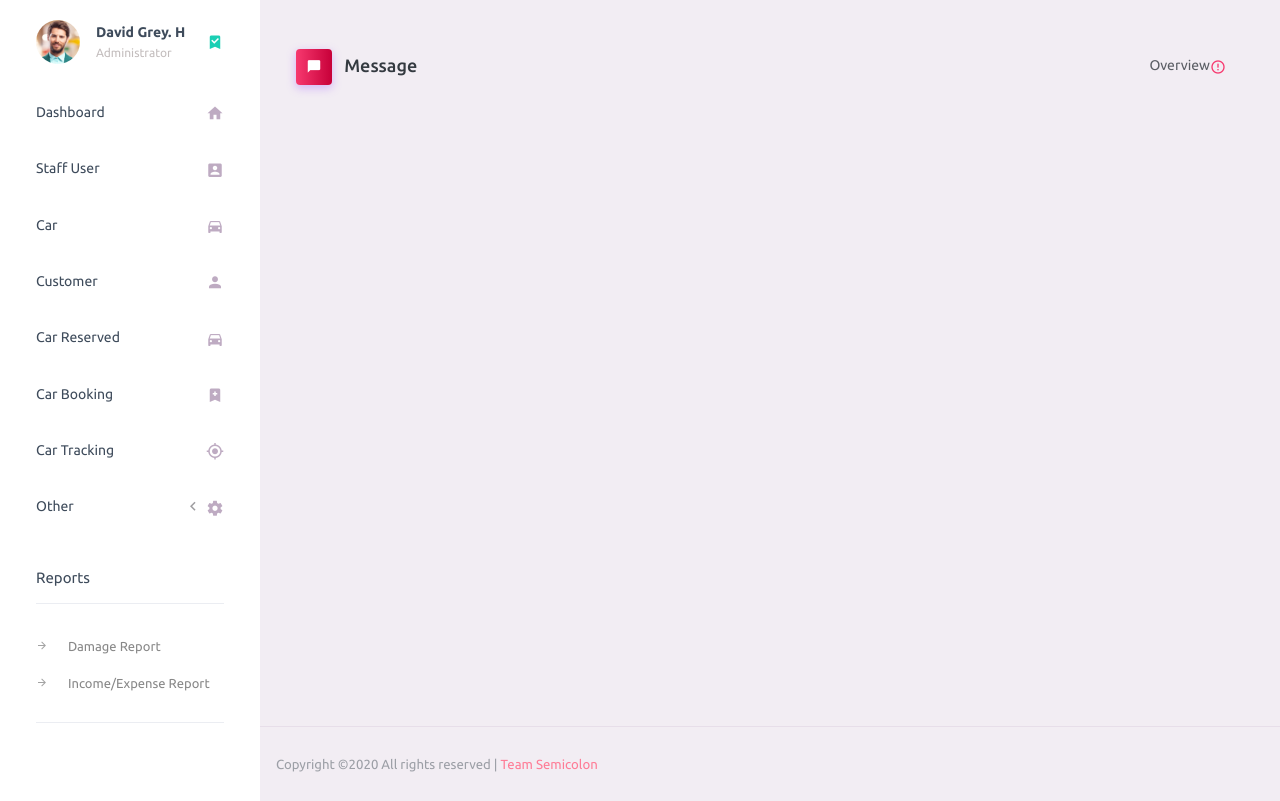
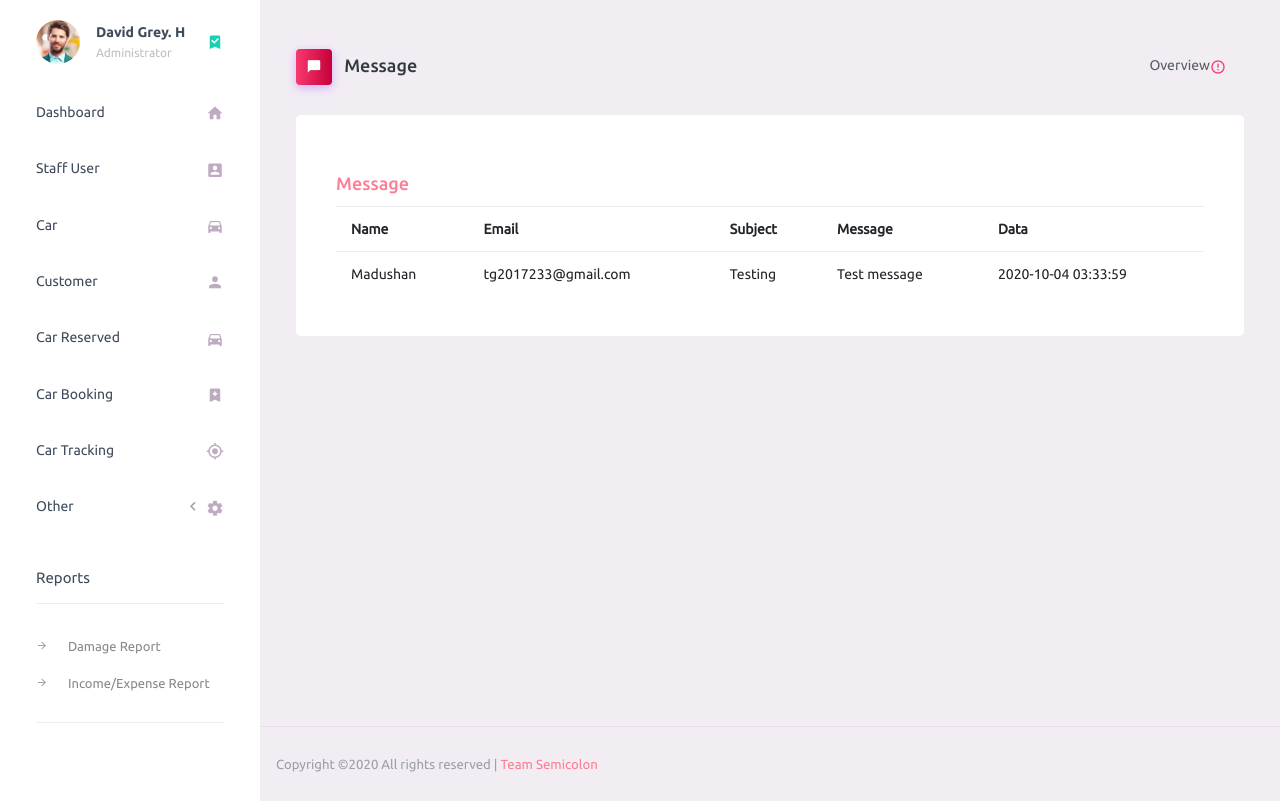
Before and after one commit to MadushanSandaru1/CRMS, a CodeIgniter app: page /database/index.php/home/crms_message in a window 1280 px wide. Shown: the part 70-871 px from the top of the page. Run offline with CodeIgniter, Linux system fonts and the light colour scheme; data comes from the database, SQL or seed files in the repository.

Commit message:
message page added

```diff
--- a/application/controllers/Home.php
+++ b/application/controllers/Home.php
@@ -82,7 +82,10 @@ class Home extends CI_Controller {
     //crms dashboard page
     public function crms_dash()
     {
-        $this->load->view('crms_dashboard');
+        $this->load->model("Customer_message");
+        $data["fetch_data"]=$this->Customer_message->getCustomMessage_header();
+        $this->load->view('crms_dashboard',$data);
+//        $this->load->view('crms_dashboard');
     }
 
     //crms staff user page
@@ -174,6 +177,9 @@ class Home extends CI_Controller {
     //crms message page
     public function crms_message()
     {
-        $this->load->view('crms_message');
+        $this->load->model("Customer_message");
+        $data["fetch_data"]=$this->Customer_message->getCustomMessage();
+//        $this->load->view('crms_message');
+        $this->load->view('crms_message',$data);
     }
 }
--- a/application/models/Customer_message.php
+++ b/application/models/Customer_message.php
@@ -14,4 +14,17 @@ class Customer_message extends CI_Model {
 
         return $this->db->insert('customer_message', $data);
     }
+
+    function getCustomMessage(){
+        $query=$this->db->query("SELECT * FROM customer_message ORDER BY received_time DESC ");
+//        $query=$this->db->get("customer_message");
+
+        return $query;
+    }
+
+    function getCustomMessage_header(){
+        $query1=$this->db->query("SELECT * FROM customer_message ORDER BY received_time DESC LIMIT 2");
+
+        return $query1;
+    }
 }
--- a/application/views/crms_header.php
+++ b/application/views/crms_header.php
@@ -85,10 +85,22 @@
                             <div class="dropdown-divider"></div>
                             <a class="dropdown-item preview-item">
                                 <div class="preview-thumbnail">
-                                    <img src="<?php echo base_url('assets/images/customers/customer2.jpg');?>" alt="image" class="profile-pic">
+<!--                                    <img src="--><?php //echo base_url('assets/images/customers/customer2.jpg');?><!--" alt="image" class="profile-pic">-->
                                 </div>
                                 <div class="preview-item-content d-flex align-items-start flex-column justify-content-center">
-                                    <h6 class="preview-subject ellipsis mb-1 font-weight-normal">Mark send you a message</h6>
+
+                                    <?php
+                                    foreach($fetch_data->result() as $row){
+                                        ?>
+                                        <h6 class="preview-subject ellipsis mb-1 font-weight-normal"><?php echo $row->subject;?></h6>
+                                            <?php echo $row->name;?><br>
+
+<!--                                            --><?php //echo $row->received_time;?>
+
+                                        <?php
+                                    }
+                                    ?>
+
                                     <p class="text-gray mb-0"> 1 Minutes ago </p>
                                 </div>
                             </a>
--- a/application/views/crms_message.php
+++ b/application/views/crms_message.php
@@ -14,7 +14,8 @@
             <h3 class="page-title">
                 <span class="page-title-icon bg-gradient-primary text-white mr-2">
                   <i class="mdi mdi-message"></i>
-                </span> Message </h3>
+                </span> Message
+            </h3>
             <nav aria-label="breadcrumb">
                 <ul class="breadcrumb">
                     <li class="breadcrumb-item active" aria-current="page">
@@ -25,7 +26,50 @@
         </div>
 
         <div class="row">
+            <div class="col-lg-12 grid-margin stretch-card">
+                <div class="card">
+                    <div class="card-body">
+                        <?php
+                                if($this->session->flashdata('damage_status'))
+                                {
+                        ?>
+                                <div class="alert alert-success">
+                                    <?php echo $this->session->flashdata('damage_status'); ?>
+                                </div>
+                        <?php
+                                }
+                        ?>
+                        <br>
+                        <h4 class="card-title text-danger">Message</h4>
+                        <!--<p class="card-description"> Add class <code>.table</code></p>-->
 
+                        <div>
+                            <table class="table">
+                                <tr>
+                                    <th>Name</th>
+                                    <th>Email</th>
+                                    <th>Subject</th>
+                                    <th>Message</th>
+                                    <th>Data</th>
+                                </tr>
+                                <?php
+                                    foreach($fetch_data->result() as $row){
+                                   ?>
+                                        <tr>
+                                            <td><?php echo $row->name;?></td>
+                                            <td><?php echo $row->email;?></td>
+                                            <td><?php echo $row->subject;?></td>
+                                            <td><?php echo $row->message;?></td>
+                                            <td><?php echo $row->received_time;?></td>
+                                        </tr>
+                                    <?php
+                                    }
+                                ?>
+                            </table>
+                        </div>
+                    </div>
+                </div>
+            </div>
         </div>
 
     </div>
--- a/application/views/home.php
+++ b/application/views/home.php
@@ -50,7 +50,6 @@
 	</div>
 </section>
 <!-- End home-about Area -->
-
 <!-- Start blog Area -->
 <section class="blog-area section-gap" id="blog">
     <div class="container">
```
